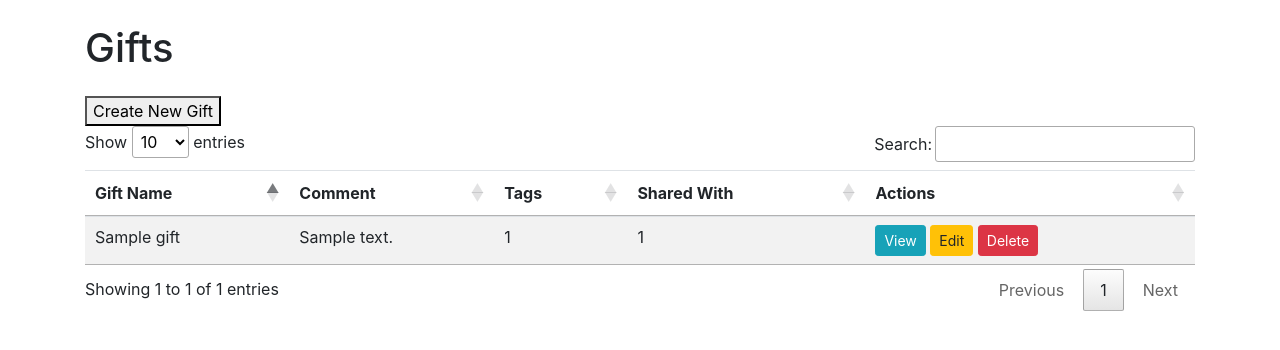
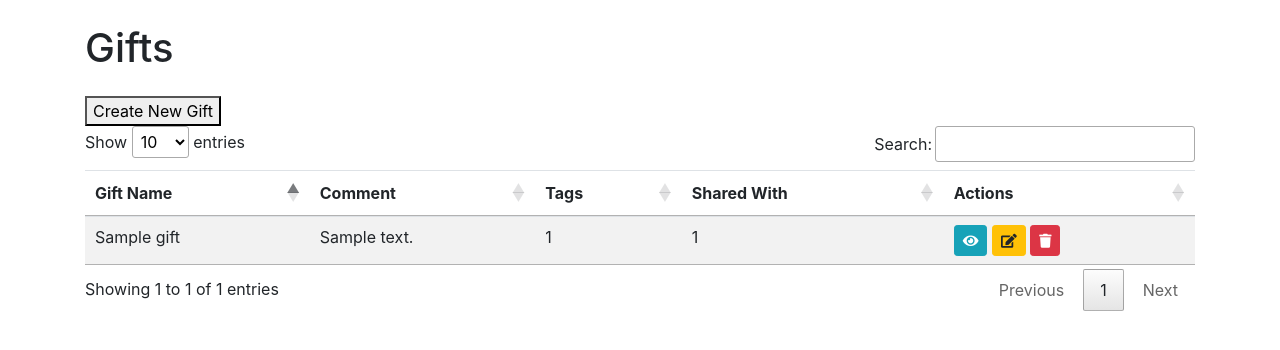
Before and after one commit to adrien-berchet/gift-manager, a Django app: page /en/gifts/ in a window 1280 px wide. Shown: the part 56-406 px from the top of the page. Run offline with Django 5.2, Linux system fonts and the light colour scheme; a user stored in the database is signed in; tables that the repository leaves empty hold one stand-in row (values such as "Sample post"); some libraries are stand-ins or nearby versions.

Commit message:
Replace button labels by icons

```diff
--- a/gift_manager/templates/gift_manager/base.html
+++ b/gift_manager/templates/gift_manager/base.html
@@ -9,6 +9,7 @@
     <link href="https://stackpath.bootstrapcdn.com/bootstrap/4.5.2/css/bootstrap.min.css" rel="stylesheet">
     <!-- DataTables CSS -->
     <link href="https://cdn.datatables.net/1.10.21/css/jquery.dataTables.min.css" rel="stylesheet">
+    <link rel="stylesheet" href="https://cdnjs.cloudflare.com/ajax/libs/font-awesome/5.15.4/css/all.min.css">
 </head>
 <body>
     <nav class="navbar navbar-expand-lg navbar-light bg-light">
--- a/gift_manager/templates/gift_manager/data_list.html
+++ b/gift_manager/templates/gift_manager/data_list.html
@@ -30,19 +30,19 @@
                 {% endfor %}
                 <td>
                     {% if type == 'Persons' %}
-                        <a href="{% url 'gift_manager:person_detail' item.person_id %}" class="btn btn-info btn-sm">{% trans "View" %}</a>
-                        <a href="{% url 'gift_manager:person_edit' item.person_id %}" class="btn btn-warning btn-sm">{% trans "Edit" %}</a>
-                        <a href="{% url 'gift_manager:person_delete' item.person_id %}" class="btn btn-danger btn-sm">{% trans "Delete" %}</a>
+                        <a href="{% url 'gift_manager:person_detail' item.person_id %}" class="btn btn-info btn-sm"><i class="fas fa-eye"></i></a>
+                        <a href="{% url 'gift_manager:person_edit' item.person_id %}" class="btn btn-warning btn-sm"><i class="fas fa-edit"></i></a>
+                        <a href="{% url 'gift_manager:person_delete' item.person_id %}" class="btn btn-danger btn-sm"><i class="fas fa-trash"></i></a>
                     {% elif type == 'Gifts' %}
-                        <a href="{% url 'gift_manager:gift_detail' item.gift_id %}" class="btn btn-info btn-sm">{% trans "View" %}</a>
-                        <a href="{% url 'gift_manager:gift_edit' item.gift_id %}" class="btn btn-warning btn-sm">{% trans "Edit" %}</a>
-                        <a href="{% url 'gift_manager:gift_delete' item.gift_id %}" class="btn btn-danger btn-sm">{% trans "Delete" %}</a>
+                        <a href="{% url 'gift_manager:gift_detail' item.gift_id %}" class="btn btn-info btn-sm"><i class="fas fa-eye"></i></a>
+                        <a href="{% url 'gift_manager:gift_edit' item.gift_id %}" class="btn btn-warning btn-sm"><i class="fas fa-edit"></i></a>
+                        <a href="{% url 'gift_manager:gift_delete' item.gift_id %}" class="btn btn-danger btn-sm"><i class="fas fa-trash"></i></a>
                     {% elif type == 'Events' %}
-                        <a href="{% url 'gift_manager:event_detail' item.event_id %}" class="btn btn-info btn-sm">{% trans "View" %}</a>
-                        <a href="{% url 'gift_manager:event_edit' item.event_id %}" class="btn btn-warning btn-sm">{% trans "Edit" %}</a>
-                        <a href="{% url 'gift_manager:event_delete' item.event_id %}" class="btn btn-danger btn-sm">{% trans "Delete" %}</a>
+                        <a href="{% url 'gift_manager:event_detail' item.event_id %}" class="btn btn-info btn-sm"><i class="fas fa-eye"></i></a>
+                        <a href="{% url 'gift_manager:event_edit' item.event_id %}" class="btn btn-warning btn-sm"><i class="fas fa-edit"></i></a>
+                        <a href="{% url 'gift_manager:event_delete' item.event_id %}" class="btn btn-danger btn-sm"><i class="fas fa-trash"></i></a>
                     {% elif type == 'Status' %}
-                        <a href="{% url 'gift_manager:relation_status_detail' item.pk %}" class="btn btn-info btn-sm">{% trans "View" %}</a>
+                        <a href="{% url 'gift_manager:relation_status_detail' item.pk %}" class="btn btn-info btn-sm"><i class="fas fa-eye"></i></a>
                     {% endif %}
                 </td>
             </tr>
```
